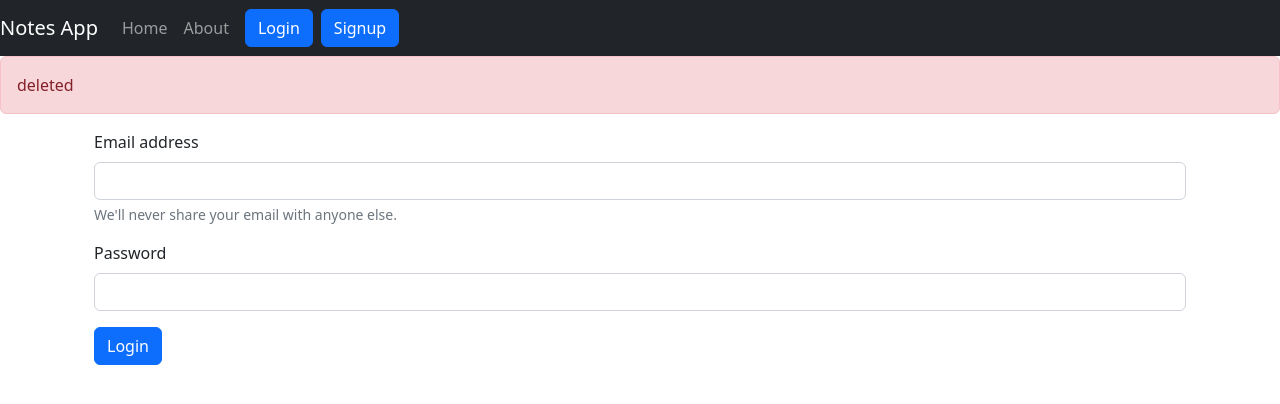
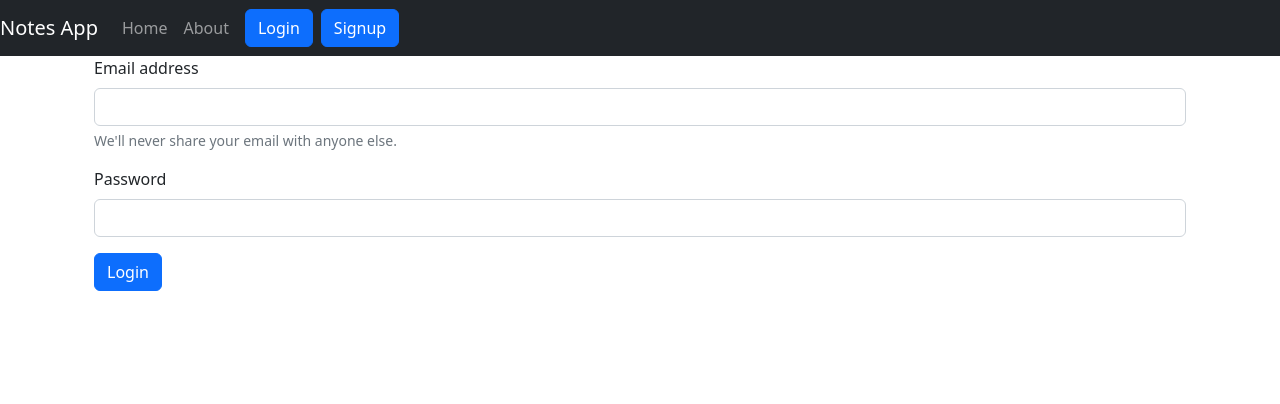
Before and after one commit to Shivanand0297/Notes-app-frontend, a React (Create React App) app: page /login in a window 1280 px wide. Shown: the top 404 px of the page. Built offline with nearby package versions, Linux system fonts and the light colour scheme; the HTML template or start-up script is replaced by a standard one.

Commit message:
removed alert

```diff
--- a/src/App.js
+++ b/src/App.js
@@ -4,7 +4,7 @@ import Navbar from './components/Navbar'
 import About from './pages/About'
 import Home from './pages/Home'
 import NoteState from './context/notes/NoteState'
-import Alert from './components/Alert'
+// import Alert from './components/Alert'
 import "bootstrap/dist/css/bootstrap.min.css"
 import "bootstrap/dist/js/bootstrap.bundle.min.js"
 import Login from './components/Login'
@@ -15,7 +15,7 @@ const App = () => {
     <NoteState>
       <BrowserRouter>
           <Navbar/>
-          <Alert message={"deleted"} />
+          {/* <Alert message={"deleted"} /> */}
           <div className='container'>
           <Routes>
               <Route path='/' element={<Home/>} />
```
